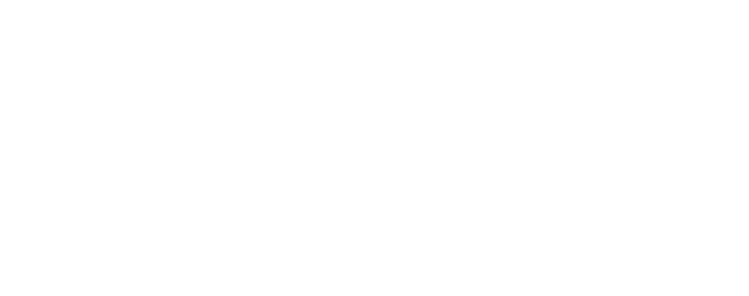
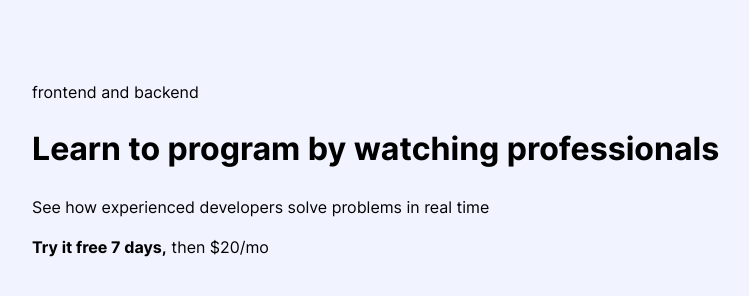
Before and after one commit to ozodbekqurbanbayev/intro-dars, a plain HTML site: page index.html in a window 1280 px wide. Shown: the whole page, without its empty margins (12-761 px from the left). Drawn offline with Linux system fonts and the light colour scheme.

Commit message:
add site fonts

```diff
--- a/css/styles.css
+++ b/css/styles.css
@@ -1,3 +1,41 @@
+/* FONTS */
+@font-face {
+  font-family: 'Inter';
+  src: url('../fonts/Inter-Regular.woff2') format('woff2'),
+      url('../fonts/Inter-Regular.woff') format('woff');
+  font-weight: normal;
+  font-style: normal;
+  font-display: swap;
+}
+
+@font-face {
+  font-family: 'Inter';
+  src: url('../fonts/Inter-Bold.woff2') format('woff2'),
+      url('../fonts/Inter-Bold.woff') format('woff');
+  font-weight: bold;
+  font-style: normal;
+  font-display: swap;
+}
+
+@font-face {
+  font-family: 'Inter';
+  src: url('../fonts/Inter-SemiBold.woff2') format('woff2'),
+      url('../fonts/Inter-SemiBold.woff') format('woff');
+  font-weight: 600;
+  font-style: normal;
+  font-display: swap;
+}
+
+@font-face {
+  font-family: 'Inter';
+  src: url('../fonts/Inter-Medium.woff2') format('woff2'),
+      url('../fonts/Inter-Medium.woff') format('woff');
+  font-weight: 500;
+  font-style: normal;
+  font-display: swap;
+}
+
+
 /* CUSTOM PROPS */
 :root{
 --body-bg:#f1f4ff;
@@ -26,8 +64,8 @@ body {
   margin: 0;
   font-size: 16px;
   line-height: 1.5;
-  font-family: "Arial" sans-serif;
-  background-color: #fff;
+  font-family: "Inter" ,"Arial",sans-serif;
+  background-color: var(--body-bg);
   color: var(--text-color);
 }
 img{
@@ -38,13 +76,15 @@ img{
 /* CONTAINER */
 .container{
 width: 100%;
-max-width: 1200px;
-padding-left: 50px;
-padding-right: 50px;
+max-width: 1192px;
+padding-left: 20px;
+padding-right: 20px;
 margin-left: auto;
 margin-right: auto;
 }
 /* MAIN CONTENT */
 .main-content{
   flex-grow: 1;
+  padding-top: 80px;
+  padding-bottom: 80px;
 }
--- a/index.html
+++ b/index.html
@@ -10,7 +10,24 @@
   <link rel="stylesheet" href="css/styles.css">
 </head>
 <body>
+  <div class="main-content">
+    <div class="container">
+      <div class="intro-page">
+        <!-- HERO -->
+        <div class="hero">
+          <div class="hero-main">
+            <div class="hero-badge">frontend and backend</div>
+            <h1 class="hero-heading">Learn to program by watching professionals</h1>
+            <p class="hero-text">See how experienced developers solve problems in real time</p>
+          </div>
+          <div class="hero-bottom"><strong>Try it free 7 days,</strong> then $20/mo</div>
+        </div>
+        <!-- FORM -->
+      </div>
+    </div>
 
-<script src="js/main.js"></script>
+  </div>
+
+  <script src="js/main.js"></script>
 </body>
 </html>
```
Also changed, not shown: fonts/Inter-Bold.woff (added), fonts/Inter-Bold.woff2 (added), fonts/Inter-Medium.woff (added), fonts/Inter-Medium.woff2 (added), fonts/Inter-Regular.woff (added), fonts/Inter-Regular.woff2 (added), fonts/Inter-SemiBold.woff (added), fonts/Inter-SemiBold.woff2 (added).
